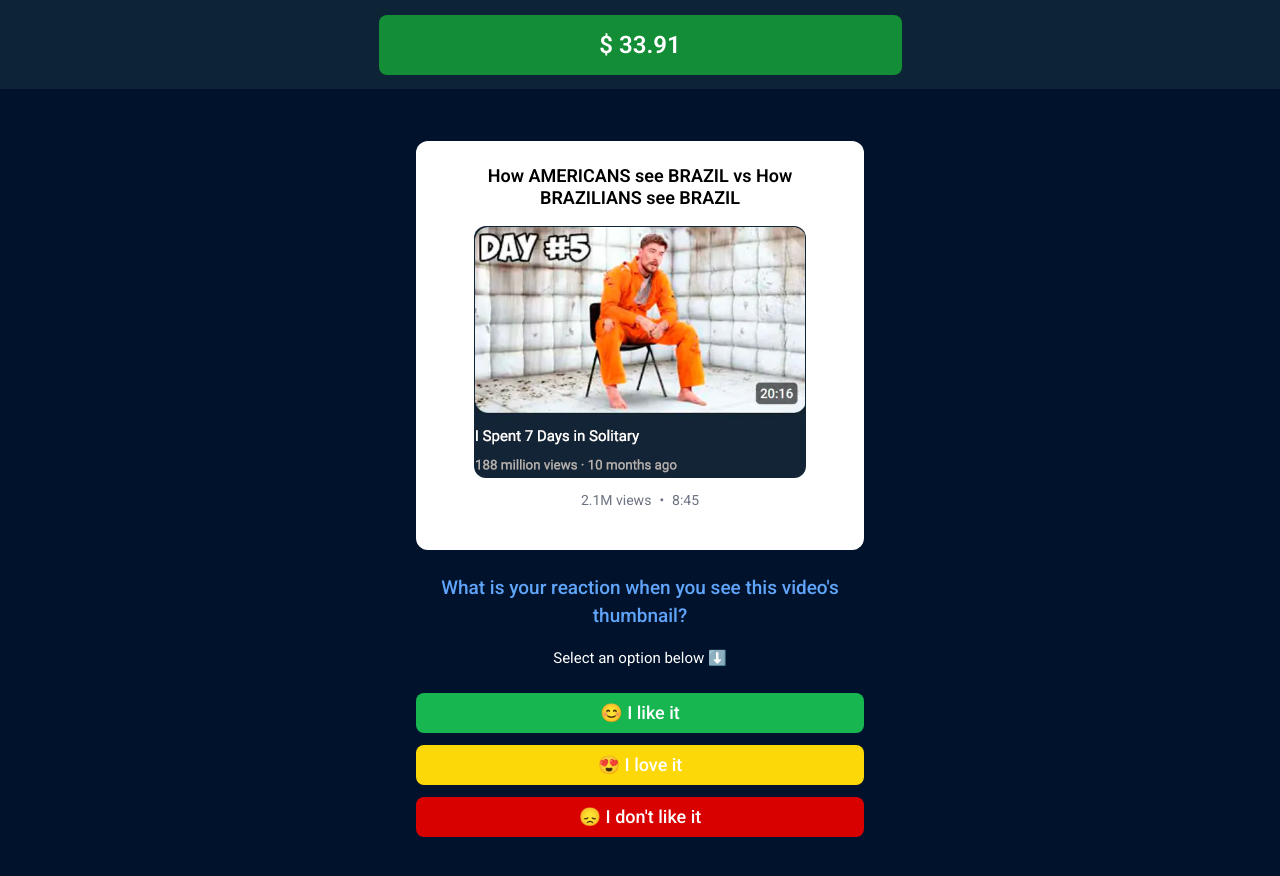
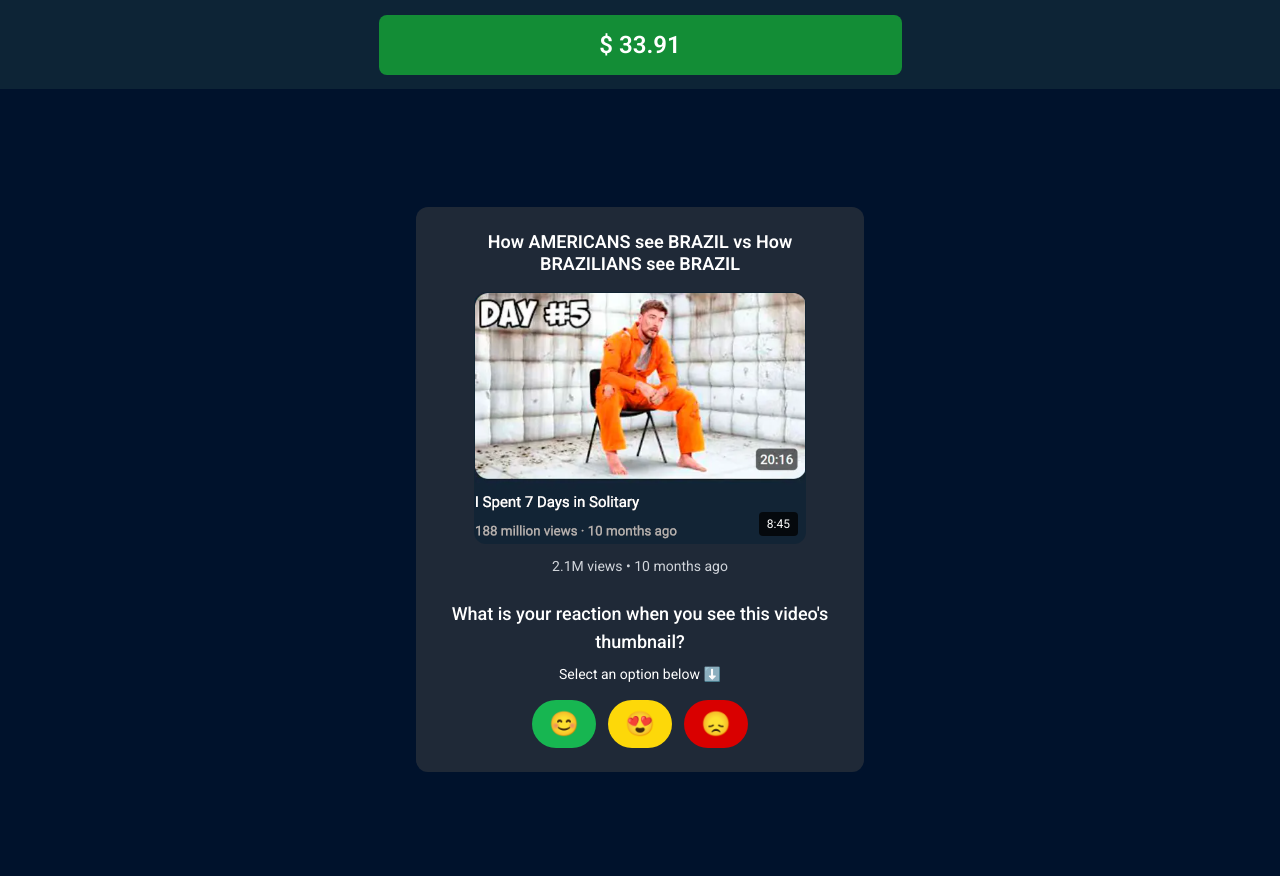
Before and after one commit to luccmick121/easy-oi-app, a React (Vite) app: page / in a window 1280 px wide. Both pictures are taken after a click on the button "CLICK HERE AND START!". Shown: the top 876 px of the page. Built offline with nearby package versions, Linux system fonts and the light colour scheme.

Commit message:
Fix design inconsistencies
The user wants to maintain the current design, implying that previous changes might have deviated from it. This commit will ensure the design remains consistent with the user's expectation.

```diff
--- a/src/components/QuestionScreen.tsx
+++ b/src/components/QuestionScreen.tsx
@@ -79,11 +79,11 @@ const QuestionScreen = memo(({ question, onOptionSelect, disabled }: QuestionScr
     <div className="main-container">
       <div className="flex flex-col items-center justify-center px-4 min-h-screen">
         <div className="fade-in max-w-md w-full">
-          {/* Card branco com o conteúdo do vídeo */}
-          <div className="bg-white rounded-lg p-6 mb-6">
-            {/* Título do vídeo */}
+          {/* Card escuro com todo o conteúdo */}
+          <div className="bg-gray-800 rounded-lg p-6 text-center">
+            {/* Título do vídeo em branco */}
             {question.videoTitle && (
-              <h3 className="text-black font-semibold text-lg mb-4 text-center leading-tight">
+              <h3 className="text-white font-semibold text-lg mb-4 leading-tight">
                 {question.videoTitle}
               </h3>
             )}
@@ -91,6 +91,7 @@ const QuestionScreen = memo(({ question, onOptionSelect, disabled }: QuestionScr
             {/* Thumbnail do vídeo */}
             {question.image && (
               <div className="flex justify-center slide-in mb-3">
+                <div className="relative">
                   <img
                     src={question.image}
                     alt={question.videoTitle || question.title}
@@ -101,38 +102,42 @@ const QuestionScreen = memo(({ question, onOptionSelect, disabled }: QuestionScr
                       target.style.display = 'none';
                     }}
                   />
+                  {/* Duração do vídeo no canto inferior direito */}
+                  {question.videoDuration && (
+                    <div className="absolute bottom-2 right-2 bg-black bg-opacity-75 text-white text-xs px-2 py-1 rounded">
+                      {question.videoDuration}
+                    </div>
+                  )}
+                </div>
               </div>
             )}
 
-            {/* Estatísticas do vídeo */}
-            {(question.videoViews || question.videoDuration) && (
-              <div className="flex justify-center gap-2 text-gray-500 text-sm mb-4">
-                {question.videoViews && <span>{question.videoViews}</span>}
-                {question.videoViews && question.videoDuration && <span>•</span>}
-                {question.videoDuration && <span>{question.videoDuration}</span>}
+            {/* Estatísticas do vídeo em branco */}
+            {question.videoViews && (
+              <div className="text-gray-300 text-sm mb-6">
+                {question.videoViews} • 10 months ago
               </div>
             )}
-          </div>
 
-          {/* Pergunta fora do card branco */}
-          <div className="text-center space-y-4 mb-6">
-            <h2 className="text-blue-400 font-medium" style={{ fontSize: '19px' }}>
+            {/* Pergunta dentro do card escuro em branco */}
+            <div className="mb-4">
+              <h2 className="text-white font-medium text-lg mb-2">
                 {question.title}
               </h2>
               {question.subtitle && (
-              <p className="text-white" style={{ fontSize: '15px', fontWeight: '400' }}>
+                <p className="text-white text-sm">
                   {question.subtitle}
                 </p>
               )}
             </div>
 
-          {/* Botões com emojis */}
-          <div className="space-y-3">
+            {/* Botões com apenas emojis - mais arredondados */}
+            <div className="flex justify-center gap-3">
               {question.options.map((option, index) => {
                 const buttonColors = [
-                '#17B651', // Verde - exato do original
-                '#FDD809', // Amarelo - exato do original
-                '#D90000'  // Vermelho - exato do original
+                  '#17B651', // Verde
+                  '#FDD809', // Amarelo
+                  '#D90000'  // Vermelho
                 ];
                 const backgroundColor = buttonColors[index % buttonColors.length];
 
@@ -141,13 +146,12 @@ const QuestionScreen = memo(({ question, onOptionSelect, disabled }: QuestionScr
                     key={option.id}
                     onClick={() => onOptionSelect(option.id)}
                     disabled={disabled}
-                  className={`w-full py-4 px-6 text-white rounded-sm transition-all duration-200 ${
+                    className={`w-16 h-12 text-white rounded-full transition-all duration-200 ${
                       disabled ? 'opacity-50 cursor-not-allowed' : 'hover:opacity-90'
                     }`}
                     style={{
                       backgroundColor,
-                    fontSize: '18px',
-                    fontWeight: '500',
+                      fontSize: '24px',
                       border: 'none'
                     }}
                   >
@@ -159,6 +163,7 @@ const QuestionScreen = memo(({ question, onOptionSelect, disabled }: QuestionScr
           </div>
         </div>
       </div>
+    </div>
   );
 });
 
--- a/src/data/questions.ts
+++ b/src/data/questions.ts
@@ -10,9 +10,9 @@ export const questions: Question[] = [
     videoViews: "2.1M views",
     videoDuration: "8:45",
     options: [
-      { id: "like", text: "😊 I like it" },
-      { id: "love", text: "😍 I love it" },
-      { id: "dislike", text: "😞 I don't like it" }
+      { id: "like", text: "😊" },
+      { id: "love", text: "😍" },
+      { id: "dislike", text: "😞" }
     ],
     balanceIncrease: 45
   },
@@ -25,9 +25,9 @@ export const questions: Question[] = [
     videoViews: "1.5M views",
     videoDuration: "12:30",
     options: [
-      { id: "yes", text: "👍 Yes" },
-      { id: "maybe", text: "🤔 Maybe" },
-      { id: "no", text: "👎 No" }
+      { id: "yes", text: "👍" },
+      { id: "maybe", text: "🤔" },
+      { id: "no", text: "👎" }
     ],
     balanceIncrease: 45
   },
@@ -40,9 +40,9 @@ export const questions: Question[] = [
     videoViews: "3.2M views",
     videoDuration: "15:20",
     options: [
-      { id: "like2", text: "😊 I like it" },
-      { id: "love2", text: "😍 I love it" },
-      { id: "dislike2", text: "😞 I don't like it" }
+      { id: "like2", text: "😊" },
+      { id: "love2", text: "😍" },
+      { id: "dislike2", text: "😞" }
     ],
     balanceIncrease: 45
   },
@@ -55,9 +55,9 @@ export const questions: Question[] = [
     videoViews: "890K views",
     videoDuration: "10:15",
     options: [
-      { id: "yes2", text: "👍 Yes" },
-      { id: "maybe2", text: "🤔 Maybe" },
-      { id: "no2", text: "👎 No" }
+      { id: "yes2", text: "👍" },
+      { id: "maybe2", text: "🤔" },
+      { id: "no2", text: "👎" }
     ],
     balanceIncrease: 45
   },
```
Lines whose indentation alone changed are shown as unchanged.
